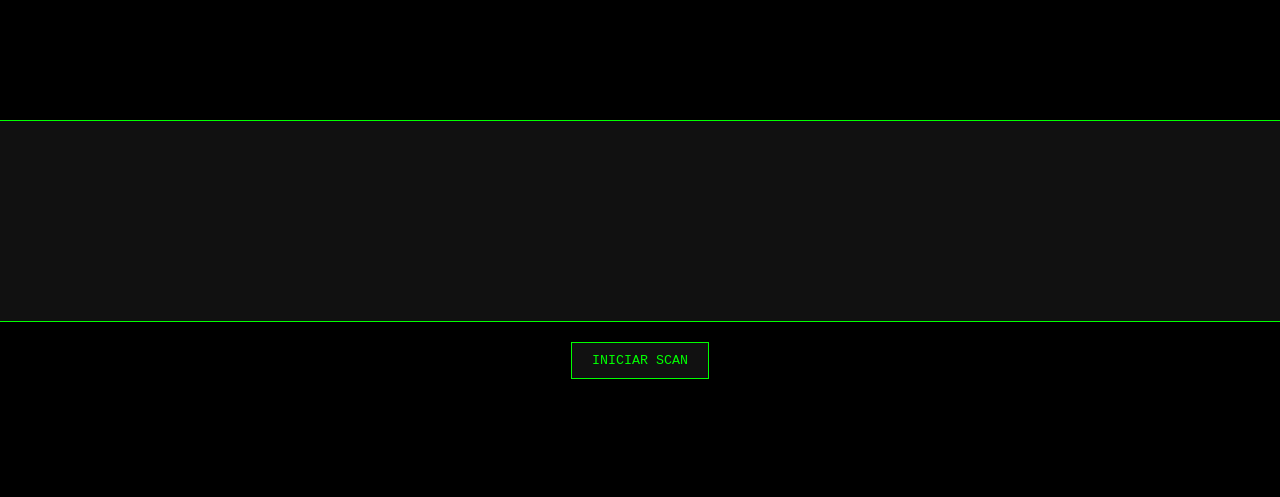
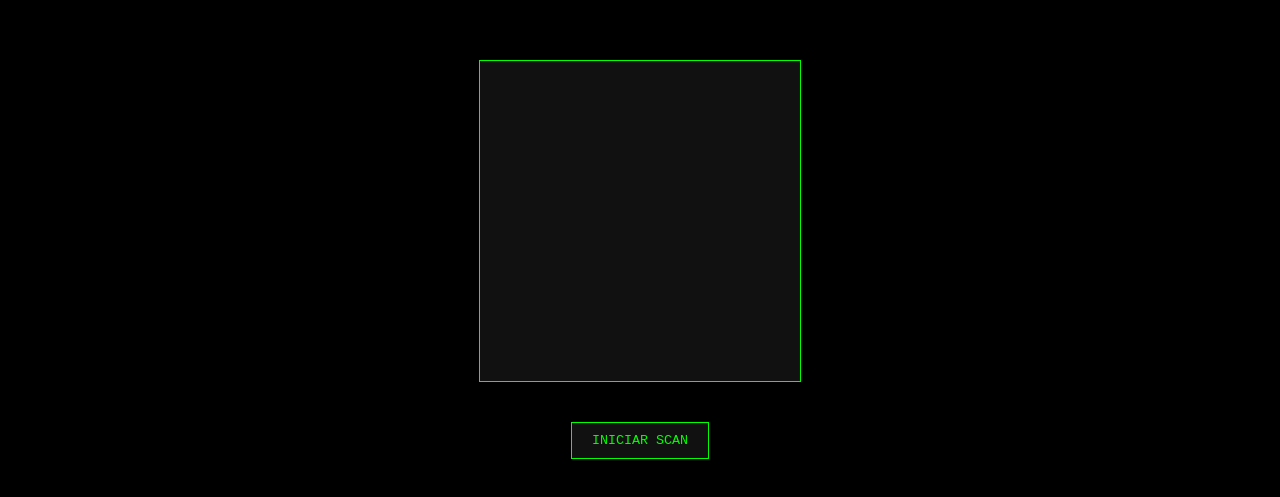
Before and after one commit to jbzq/roulette, a plain HTML site: page index.html in a window 1280 px wide. Shown: the part 151-648 px from the top of the page. Drawn offline with Linux system fonts and the light colour scheme.

Commit message:
Test #2, just fix a typo em script.js

```diff
--- a/style.css
+++ b/style.css
@@ -10,12 +10,16 @@ body {
   margin: 0;
   overflow: hidden;
 }
-#terminal, #cubo {
+#terminal {
   display: block;
-  width: 100%;
-  height: 200px;
+  width: 300px;
+  height: 300px;
+  margin: 20px auto;
+  padding: 10px;
   background: #111;
   border: 1px solid #0f0;
+  white-space: pre;
+  font-size: 24px;
 }
 button {
   margin-top: 20px;
```
Also changed, not shown: script.js (+4 -3 lines).
